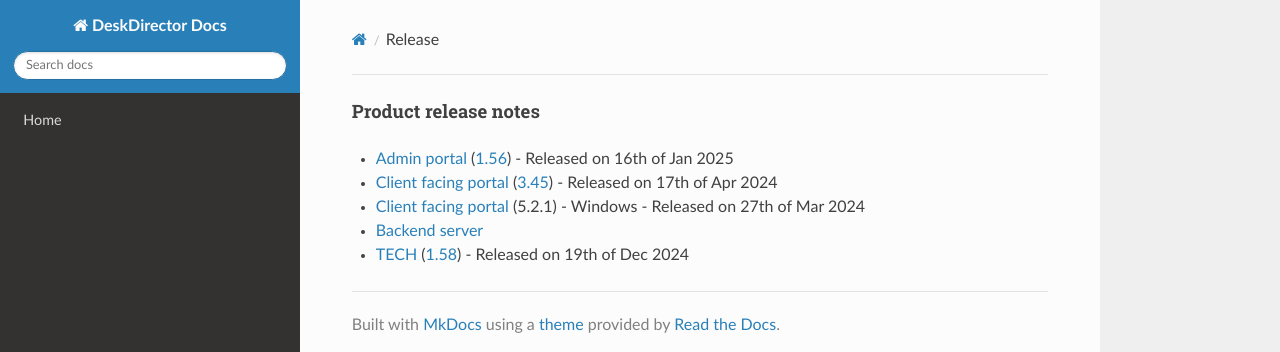
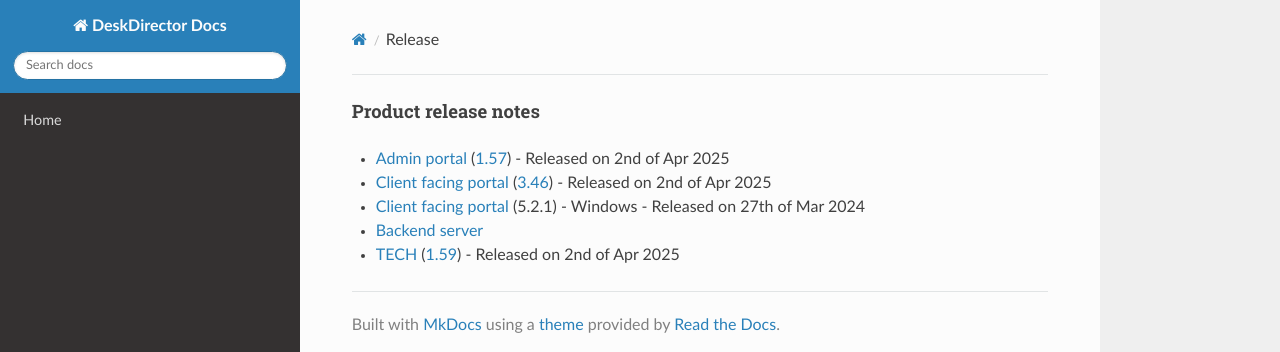
Before and after one commit to DeskDirector/docs, an MkDocs documentation site: the page built from docs/_contents/admin/home/release.md, in a window 1280 px wide. Shown: the top 352 px of the page. Built offline with MkDocs 1.6.1, drawn with Linux system fonts in a browser that asks for light colours; nearby versions of some CDN libraries; old or Windows-style settings are respelled for this version of MkDocs.

Commit message:
Update release.md

```diff
--- a/docs/_contents/admin/home/release.md
+++ b/docs/_contents/admin/home/release.md
@@ -1,6 +1,6 @@
 #### Product release notes
-* [Admin portal](/release-notes/admin) ([1.56](/configs/release-notes/admin/v1.56.1)) - Released on 16th of Jan 2025
-* [Client facing portal](/release-notes/portal) ([3.45](/configs/release-notes/portal/v3.45)) - Released on 17th of Apr 2024
+* [Admin portal](/release-notes/admin) ([1.57](/configs/release-notes/admin/v1.57.1)) - Released on 2nd of Apr 2025
+* [Client facing portal](/release-notes/portal) ([3.46](/configs/release-notes/portal/v3.46)) - Released on 2nd of Apr 2025
 * [Client facing portal](https://help.deskdirector.com/article/4uzjpwaiou) (5.2.1) - Windows - Released on 27th of Mar 2024
 * [Backend server](https://help.deskdirector.com/article/5ml4ieesph-server-changelog)
-* [TECH](/release-notes/tech) ([1.58](/configs/release-notes/tech/v1.58)) - Released on 19th of Dec 2024
+* [TECH](/release-notes/tech) ([1.59](/configs/release-notes/tech/v1.59)) - Released on 2nd of Apr 2025
```
